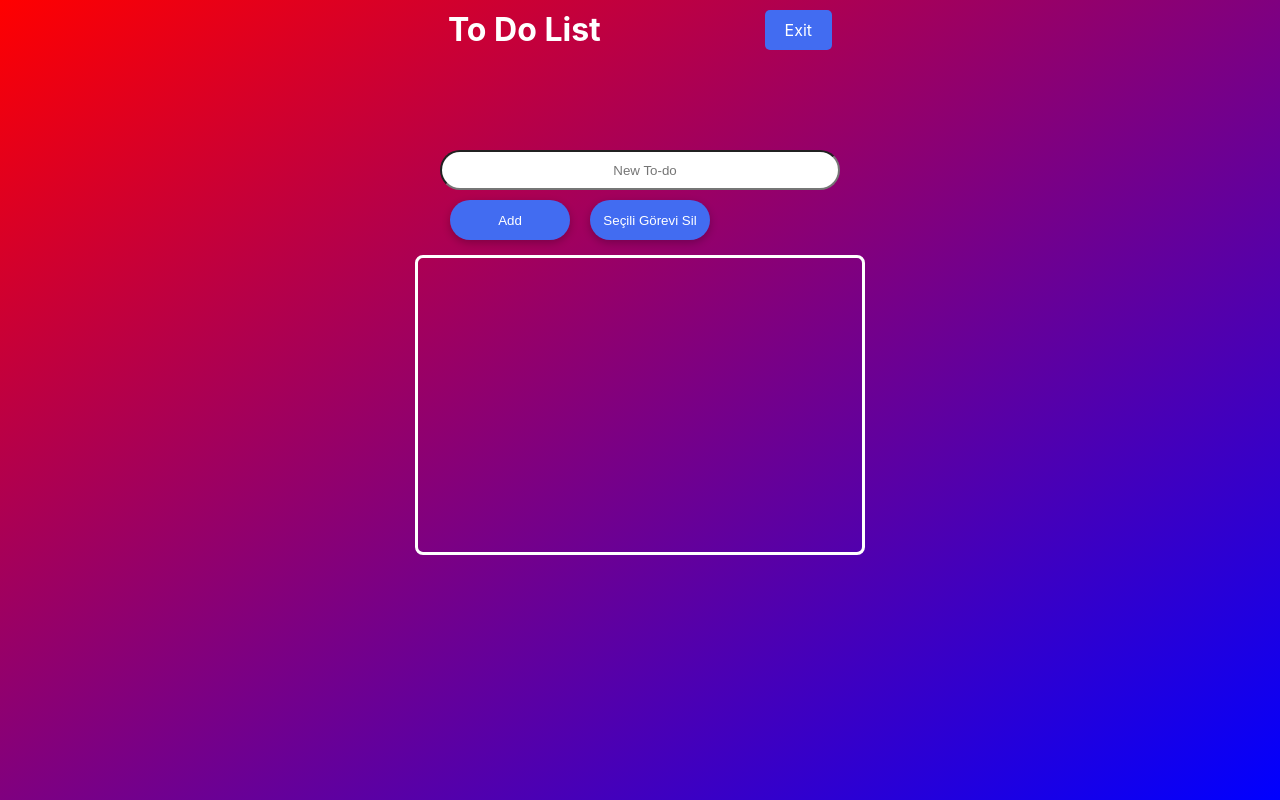
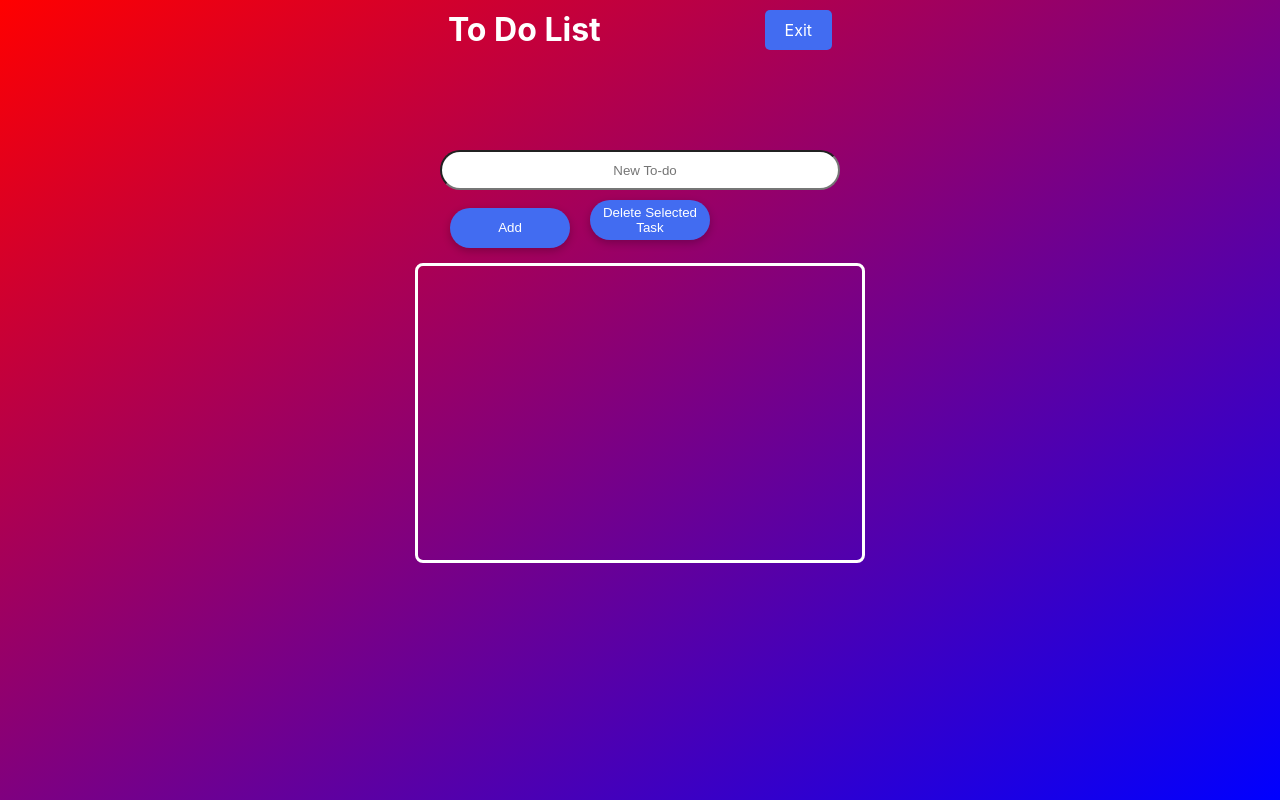
Before and after one commit to huseyinbagator/react-demo-todo-app, a React (Create React App) app: page /tasks in a window 1280 px wide. Built offline with nearby package versions, Linux system fonts and the light colour scheme; sample sign-in values are in the browser's storage.

Commit message:
Translate button to english

```diff
--- a/src/pages/TasksPage.js
+++ b/src/pages/TasksPage.js
@@ -95,7 +95,7 @@ function TasksPage() {
             className="buttonadelete"
             disabled={selectedTask === null}
           >
-            Seçili Görevi Sil
+            Delete Selected Task
           </button>
         </div>
       </form>
```
